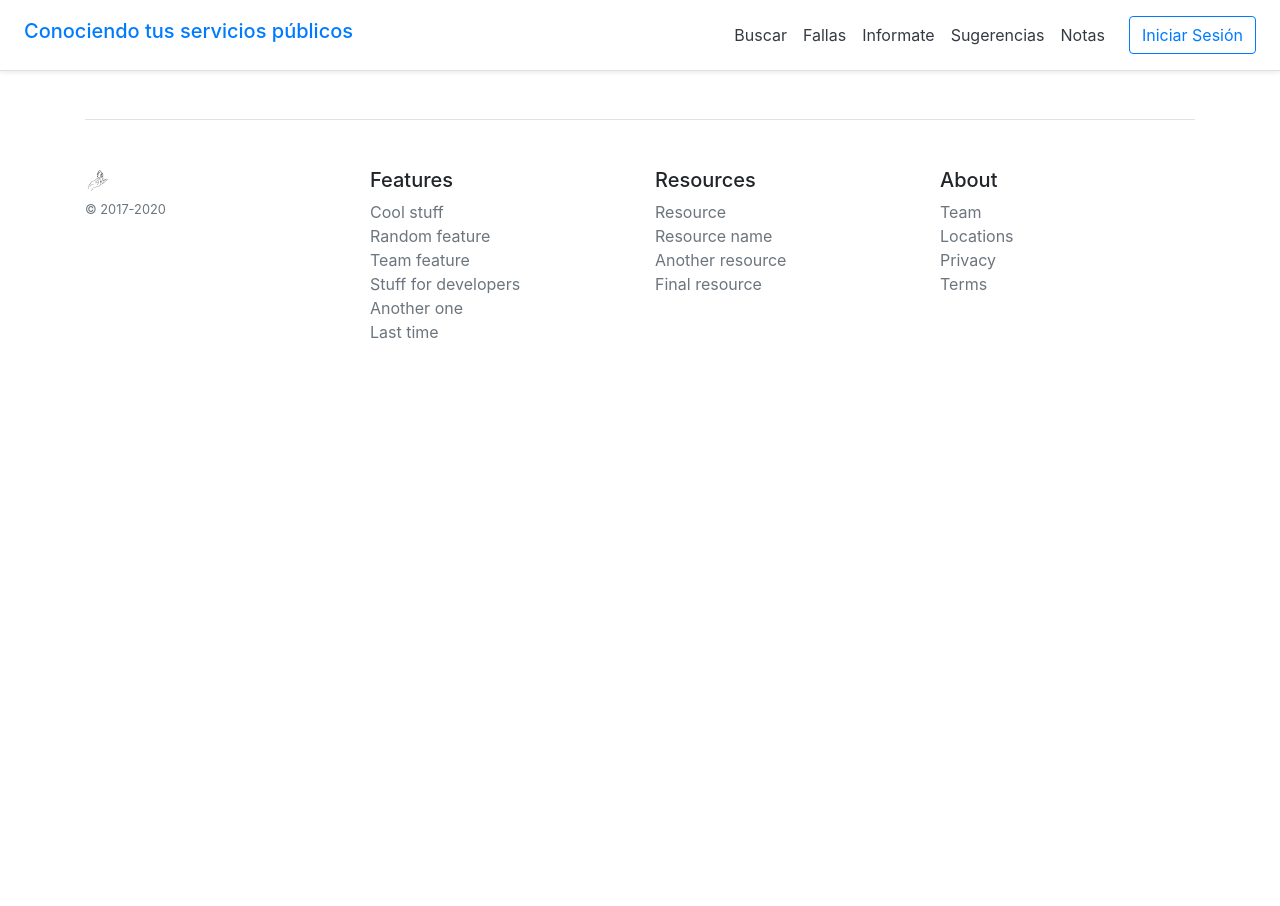
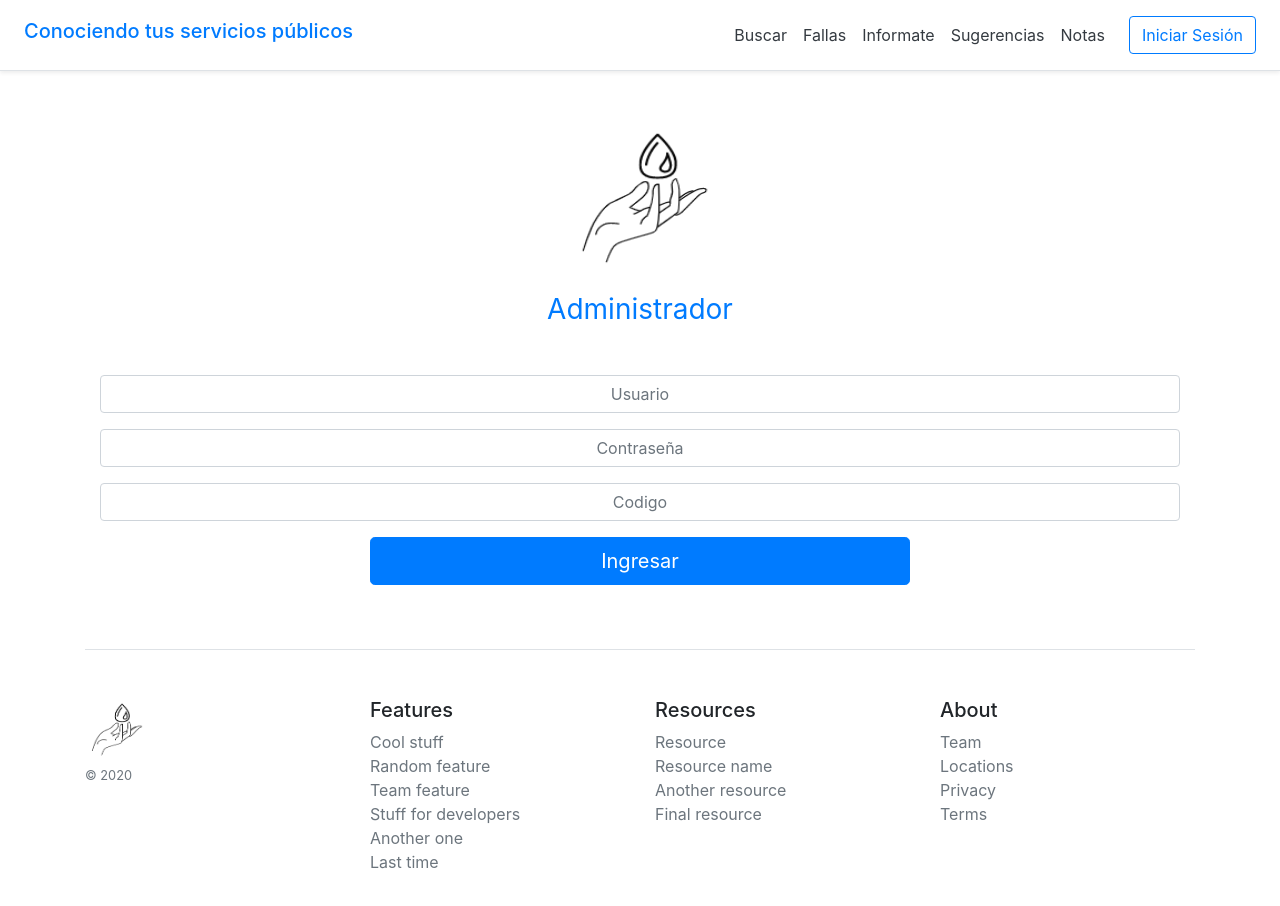
Before and after one commit to Conociendo-tus-servicios-publicos/EQUIPO9_FBM11_2020, a React (Create React App) app in the folder frontend/: page /botonAdministrador in a window 1280 px wide. Shown: the top 906 px of the page. Before the commit the page ends 800 px from the top, so only its background shows below. Built offline with nearby package versions, Linux system fonts and the light colour scheme.

Commit message:
realice inicio de sesion de administrador

```diff
--- a/frontend/src/components/CardImages.jsx
+++ b/frontend/src/components/CardImages.jsx
@@ -95,8 +95,7 @@ class CardImages extends Component {
 
               <div className="d-flex justify-content-between align-items-center">
                 <div className="btn-group">
-                  <button type="button" className="btn btn-sm btn-outline-secondary">View</button>
-
+                <Link to='/botonAdministrador'><button type="button" className="btn btn-sm btn-outline-secondary">Administrador</button></Link>
                 </div>
 
               </div>
--- a/frontend/src/components/Footer.jsx
+++ b/frontend/src/components/Footer.jsx
@@ -10,8 +10,8 @@ class Footer extends Component {
             <footer className="pt-4 my-md-5 pt-md-5 border-top">
             <div className="row">
               <div className="col-12 col-md">
-                <img className="mb-2" src={Logo} alt="" width="24" height="24"/>
-                <small className="d-block mb-3 text-muted">© 2017-2020</small>
+                <img className="mb-2" src={Logo} alt="" width="60" height="60"/>
+                <small className="d-block mb-3 text-muted">© 2020</small>
               </div>
               <div className="col-6 col-md">
                 <h5>Features</h5>
--- a/frontend/src/components/Login.js
+++ b/frontend/src/components/Login.js
@@ -9,10 +9,10 @@ class Login extends Component {
         return (
    <div className="container align-items-center mt-5 text-center">
     <form className="form-signin text-center align-items-center col -1">
-    <img className="mb-4" src={Logo} alt="" width="72" height="72"/>
+    <img className="mb-4" src={Logo} alt="" width="150" height="150"/>
     <h1 className="h1 mb-5 font-weight-normal text-center text-primary">Iniciar Sesión</h1>
-    <label for="inputEmail" className="sr-only mb-3">Correo electrónico</label>
-    <input type="email" id="inputEmail" className="form-control mb-3" placeholder="Correo electrónico" required="@" autofocus=""/>
+    <label for="inputEmail" className="sr-only mb-3">Usuario</label>
+    <input type="email" id="inputEmail" className="form-control mb-3" placeholder="Usuario" required="@" autofocus=""/>
     <label for="inputPassword" className="sr-only">Contraseña</label>
     <input type="password" id="inputPassword" className="form-control mb-3 " placeholder="Contraseña" required=""/>
     <div className="checkbox mb-3">
@@ -27,7 +27,7 @@ class Login extends Component {
     <Link to="/Registro" className="text-decoration-none">
     <button className="btn btn-lg btn-primary btn-flex mb-3 col-8" type="submit">Registrate</button>
     </Link>
-    <p className="mt-5 mb-3 text-muted">© 2017-2020</p>
+    <p className="mt-5 mb-3 text-muted">© 2020</p>
     </form>
   </div>
           );
--- a/frontend/src/components/Pricing.js
+++ b/frontend/src/components/Pricing.js
@@ -5,9 +5,11 @@ import Luz from '../images/luz.jpg';
 import Gas from '../images/Gas.jpg';
 import '../styles/Pricing.css';
 
+
 const Pricing = () => {
 
-    return (
+    return ( <>
+
         <div>
           <section className="principal-uno">
           <section className="principal">
@@ -37,7 +39,8 @@ const Pricing = () => {
 
 
       </div>
-    )
-};
+      </>
+    );
+}
 
 export default Pricing;
--- a/frontend/src/components/Registro.js
+++ b/frontend/src/components/Registro.js
@@ -1,15 +1,17 @@
 import React, { Component } from 'react';
 import Logo from '../images/impag.png';
-import '../styles/registro.css';
+import '../styles/Registro.css';
 import { Link } from 'react-router-dom';
+
 
 class Registro extends Component {
 
     render() {
         return (
+
    <div className="container align-items-center mt-5 text-center">
     <form className="form-signin text-center align-items-center col -1">
-    <img className="mb-4" src={Logo} alt="" width="72" height="72"/>
+    <img className="mb-4" src={Logo} alt="" width="80" height="80"/>
     <h1 className="h3 mb-5 font-weight-normal text-center text-primary">Registro</h1>
     <label for="inputPassword" className="sr-only">Nombre/s</label>
     <input type="password" id="inputname" className="form-control mb-3 " placeholder="Nombre/s" required=""/>
--- /dev/null
+++ b/frontend/src/pages/Administrador.js
@@ -0,0 +1,34 @@
+import React, { Component } from 'react';
+import Logo from '../images/impag.png';
+import '../styles/Administrador.css';
+import { Link } from 'react-router-dom';
+
+
+class Administrador extends Component {
+
+    render() {
+        return (
+
+   <div className="container align-items-center mt-5 text-center">
+    <form className="form-signin text-center align-items-center col -1">
+    <img className="mb-4" src={Logo} alt="" width="150" height="150"/>
+    <h1 className="h3 mb-5 font-weight-normal text-center text-primary">Administrador</h1>
+    <label for="inputEmail" className="sr-only">Usuario</label>
+    <input type="password" id="inputname" className="form-control mb-3 " placeholder="Usuario" required=""/>
+    <label for="inputPassword" className="sr-only">Contraseña</label>
+    <input type="password" id="inputlastname" className="form-control mb-3 " placeholder="Contraseña" required=""/>
+    <label for="inputPassword" className="sr-only">Codigo</label>
+    <input type="password" id="inputusers" className="form-control mb-3 " placeholder="Codigo" required=""/>
+    <div className="checkbox mb-3">
+    </div>
+    <Link to="" className="text-decoration-none">
+    <button className="btn btn-lg btn-primary btn-flex mb-3 col-6" type="submit">Ingresar</button>
+    </Link>
+
+    </form>
+  </div>
+          );
+    }
+}
+
+export default Administrador;
--- a/frontend/src/pages/Buscar.js
+++ b/frontend/src/pages/Buscar.js
@@ -1,12 +1,14 @@
 import React from 'react';
 import pricing from '../components/Pricing';
 import cardpricing from '../components/CardPricing';
-import buscar from '../styles/buscar.css';
+import '../styles/Buscar.css';
 import Logo from '../images/impag.png';
 import Luz from '../images/luz.jpg';
-import Agua from '../images/aguas.jpg';
+import aguas from '../images/aguas.jpg';
 
-function Buscar (){
+
+
+function Buscar (props){
     return (
         <div>
              <section className="buscar">
@@ -24,7 +26,7 @@ function Buscar (){
     </section>
 
     <section className="parrafo img">
-    <img className="Aguas" src={Agua}/>
+    <img className="Aguas" src={aguas}/>
 
     </section>
     </div>
--- a/frontend/src/pages/Informate.js
+++ b/frontend/src/pages/Informate.js
@@ -1,6 +1,6 @@
 import React from 'react';
-//import Pricing from '../components/Pricing';
-//import Cardpricing from '../components/CardPricing';
+import Pricing from '../components/Pricing';
+import Cardpricing from '../components/CardPricing';
 import  '../styles/informate.css';
 import energiainfo from'../images/energiainfo.jpg';
 import Gasinfo from '../images/Gasinfo.jpg';
--- a/frontend/src/pages/Notas.js
+++ b/frontend/src/pages/Notas.js
@@ -4,7 +4,7 @@ import CardPricing from '../components/CardPricing';
 import notas from '../styles/notas.css';
 import Logo from '../images/impag.png';
 
-//<img className="logo" src={Logo}/>
+
 function Notas () {
   return (
   <div>
--- a/frontend/src/routes/App.js
+++ b/frontend/src/routes/App.js
@@ -1,5 +1,5 @@
 import React from 'react';
-import { BrowserRouter, Switch, Route } from 'react-router-dom';
+import { BrowserRouter, Switch, Route, Router } from 'react-router-dom';
 import Home from '../pages/Home';
 import Register from '../pages/Register';
 import Principal from '../pages/Principal';
@@ -10,6 +10,9 @@ import Fallas from '../pages/Fallas';
 import Informate from '../pages/Informate';
 import Sugerencias from '../pages/Sugerencias';
 import Notas from '../pages/Notas';
+import Administrador from '../pages/Administrador';
+
+
 
 
 const App = () =>{
@@ -35,12 +38,14 @@ const App = () =>{
         </Route>
         <Route path="/notas" >
           <Notas/>
+
         </Route>
         <Route path="/botonbuscar" component={Buscar} />
         <Route path="/botonSugerencias" component={Sugerencias} />
         <Route path="/botonInformate" component={Informate} />
         <Route path="/botonFallas" component={Fallas} />
         <Route path="/botonNotas" component={Notas} />
+        <Route path="/botonAdministrador" component={Administrador} />
         </Layout>
 
 
--- /dev/null
+++ b/frontend/src/styles/Administrador.css
@@ -0,0 +1,5 @@
+.form-control{
+    text-align: center;
+    justify-content: center;
+
+}
--- a/frontend/src/styles/Pricing.css
+++ b/frontend/src/styles/Pricing.css
@@ -37,7 +37,7 @@
     height: 300px;
     margin-left: 10px;
     margin-top: 10px;
-    padding: 70px 200px 0px 200px  ;
+    padding: 70px 200px 0px 130px  ;
     display: flex;
 
 }
```
